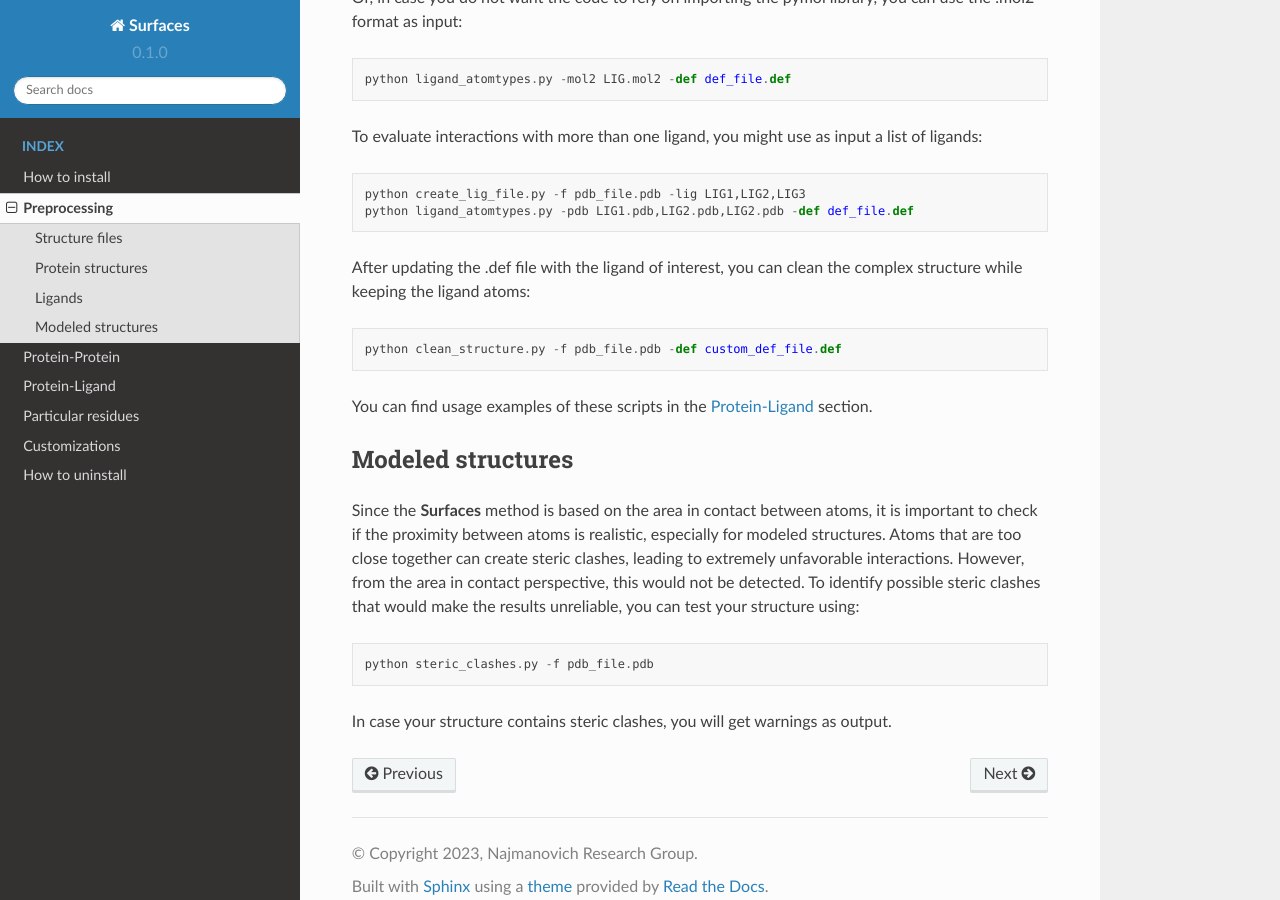
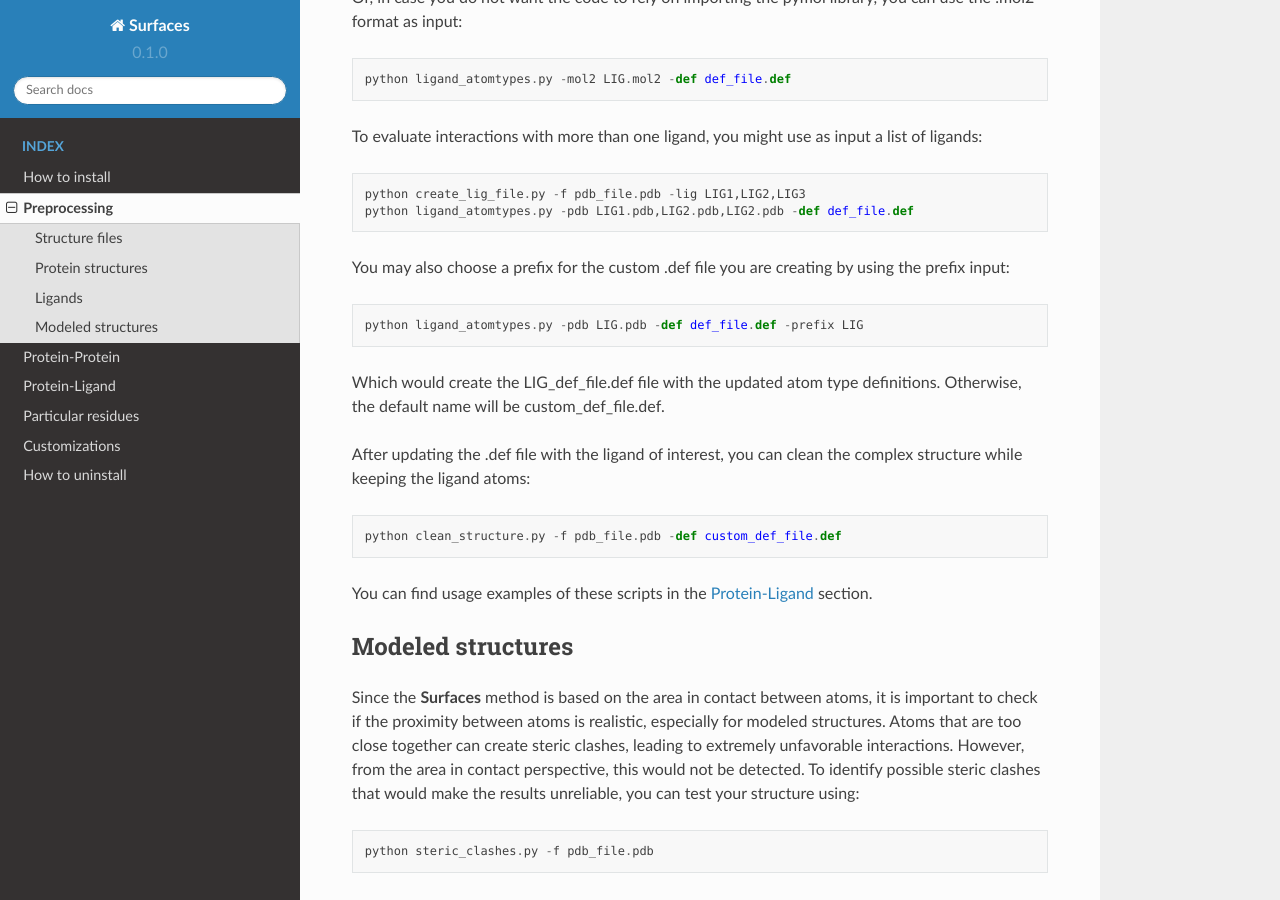
Before and after one commit to nataliateruel/Surfaces_tutorial, a Sphinx documentation site: the page built from docs/source/Preprocessing.rst, in a window 1280 px wide and 900 px high, scrolled down 895 px. Built offline with Sphinx 7.4.7 and the Read the Docs theme 2.0.0, drawn with Linux system fonts in a browser that asks for light colours.

Commit message:
Update Preprocessing.rst
prefix

```diff
--- a/docs/source/Preprocessing.rst
+++ b/docs/source/Preprocessing.rst
@@ -33,6 +33,12 @@ To evaluate interactions with more than one ligand, you might use as input a lis
    python create_lig_file.py -f pdb_file.pdb -lig LIG1,LIG2,LIG3
    python ligand_atomtypes.py -pdb LIG1.pdb,LIG2.pdb,LIG2.pdb -def def_file.def
 
+You may also choose a prefix for the custom .def file you are creating by using the prefix input::
+
+   python ligand_atomtypes.py -pdb LIG.pdb -def def_file.def -prefix LIG
+
+Which would create the LIG_def_file.def file with the updated atom type definitions. Otherwise, the default name will be custom_def_file.def.
+
 After updating the .def file with the ligand of interest, you can clean the complex structure while keeping the ligand atoms::
 
    python clean_structure.py -f pdb_file.pdb -def custom_def_file.def
```
